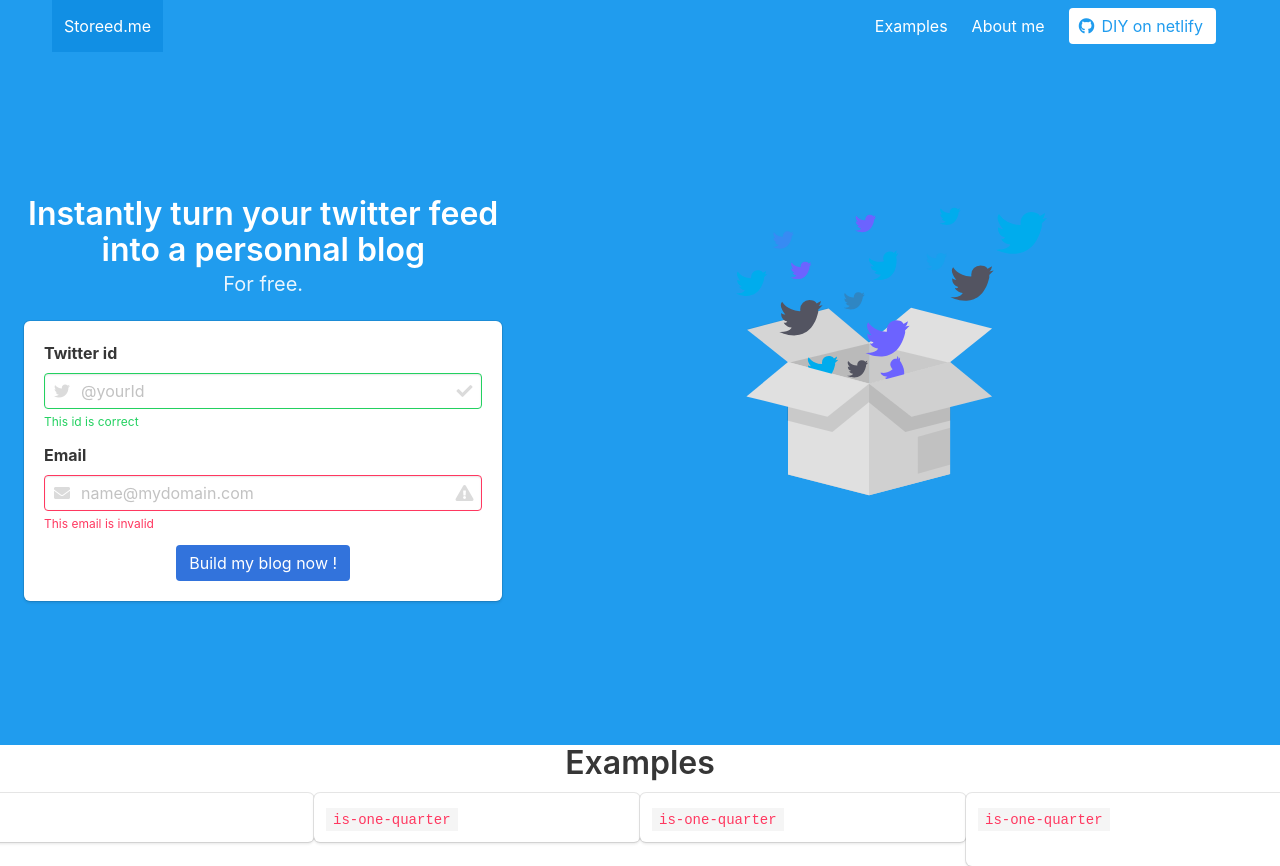
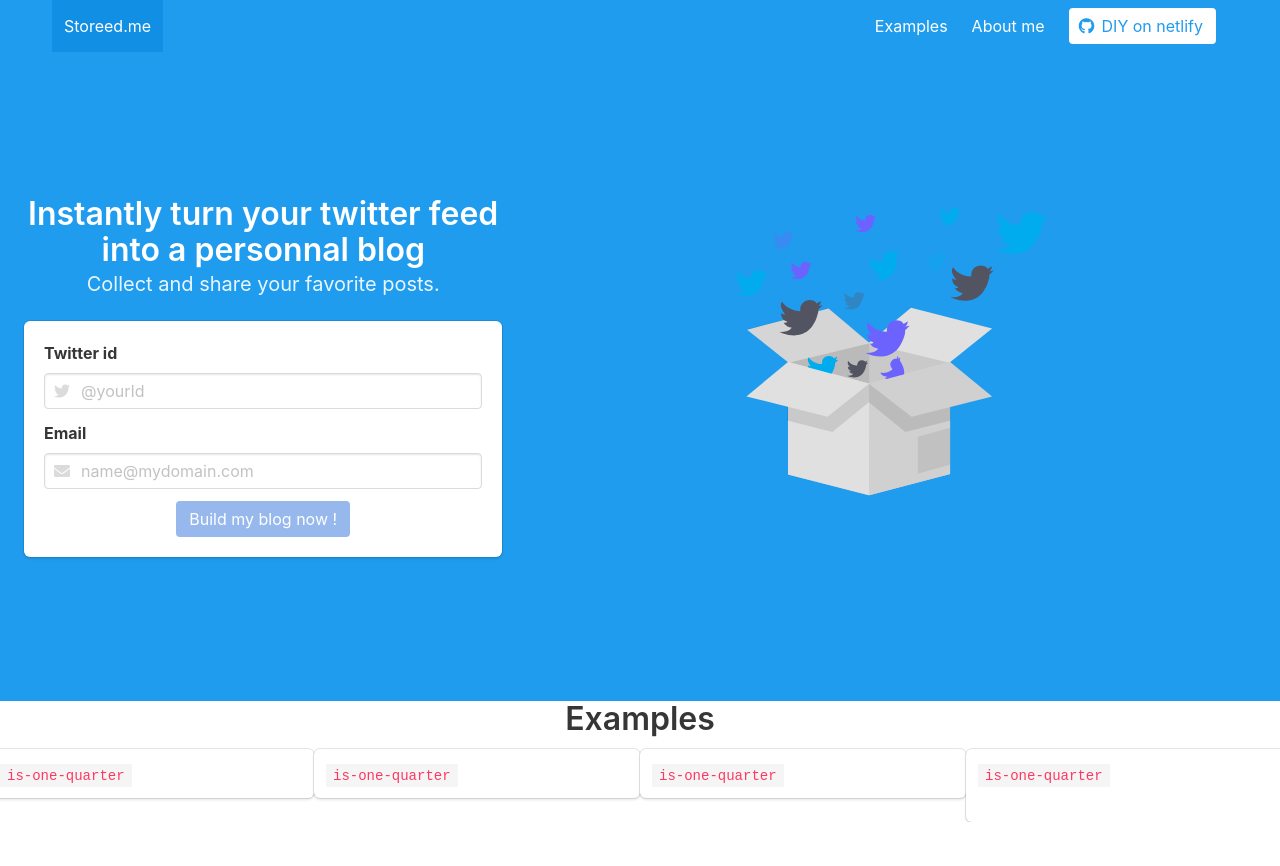
Before and after one commit to Herve07h22/storeed, a Vue app: page / in a window 1280 px wide. After the commit the page ends 822 px from the top, so only its background shows below. Built offline with nearby package versions, Linux system fonts and the light colour scheme.

Commit message:
connected to aws lambda

```diff
--- a/src/components/Home.vue
+++ b/src/components/Home.vue
@@ -43,40 +43,50 @@
           Instantly turn your twitter feed into a personnal blog
           </p>
           <p class="subtitle has-text-centered">
-            For free.
+            Collect and share your favorite posts.
           </p>
           <div class="box">
             <div class="field">
               <label class="label">Twitter id</label>
               <div class="control has-icons-left has-icons-right">
-                <input class="input is-success" type="text" placeholder="@yourId" v-model="twitterId">
+                <input class="input" :class="{ 'is-success': isValidTwitterId, 'is-danger': !isValidTwitterId && twitterId}" type="text" placeholder="@yourId" v-model="twitterId">
                 <span class="icon is-small is-left">
                   <i class="fab fa-twitter"></i>
                 </span>
-                <span class="icon is-small is-right">
-                  <i class="fas fa-check"></i>
+                <span v-if="twitterId" class="icon is-small is-right">
+                  <i v-if="isValidTwitterId" class="fas fa-check"></i>
+                  <i v-else class="fas fa-exclamation-triangle"></i>
                 </span>
               </div>
-              <p class="help is-success">This id is correct</p>
+              <div v-if="twitterId">
+                <p v-if="isValidTwitterId" class="help is-success">This twitter id is correct</p>
+                <p v-else class="help is-danger">The twitter id should look like @something</p>
+              </div>
             </div>
             <div class="field">
               <label class="label">Email</label>
               <div class="control has-icons-left has-icons-right">
-                <input class="input is-danger" type="email" placeholder="name@mydomain.com" v-model="twitterId" >
+                <input class="input" :class="{ 'is-success': isValidMail, 'is-danger': !isValidMail && mail }" type="email" placeholder="name@mydomain.com" v-model="mail" >
                 <span class="icon is-small is-left">
                   <i class="fas fa-envelope"></i>
                 </span>
-                <span class="icon is-small is-right">
-                  <i class="fas fa-exclamation-triangle"></i>
+                <span v-if="mail" class="icon is-small is-right">
+                  <i v-if="isValidMail" class="fas fa-check"></i>
+                  <i v-else class="fas fa-exclamation-triangle"></i>
                 </span>
               </div>
-              <p class="help is-danger">This email is invalid</p>
+              <div v-if="mail">
+                <p v-if="isValidMail" class="help is-success">This email looks good</p>
+                <p v-else class="help is-danger">The mail should look like something@domaine.com</p>
+              </div>
             </div>
           <div class="field">
             <div class="control has-text-centered">
-              <button class="button is-link">Build my blog now !</button>
+              <button v-if="!launched" class="button is-link" @click="buildSite" :disabled="!isValidMail || !isValidTwitterId">Build my blog now !</button>
+              <button v-else class="button is-link is-loading">We are building your blog</button>
             </div>
           </div>
+          <p v-if="message">{{message}}</p>
           </div>
         </div>
         <div class="column is-2 is-hidden-mobile">
@@ -98,7 +108,7 @@
     <h1 class="title has-text-centered">Examples</h1>
   <div class="columns">
     <div class="column is-one-quarter box">
-      <vue-simple-spinner hidden=true :line-size="12" message="Loading posts"></vue-simple-spinner>
+      <code>is-one-quarter</code>
     </div>
     <div class="column is-one-quarter box">
       <code>is-one-quarter</code>
@@ -116,16 +126,54 @@
 </template>
 
 <script>
-import VueSimpleSpinner from '@/components/Spinner.vue'
+import axios from "axios";
 
 export default {
   name: 'Home',
   components : {
-    VueSimpleSpinner
   },
   data () {
     return {
-      msg: 'Welcome to Your Vue.js App'
+      twitterId: "",
+      mail : "",
+      launched : false,
+      message : ""
+    }
+  },
+  computed: {
+    isValidMail() {
+      return this.validEmail(this.mail)
+    },
+    isValidTwitterId() {
+      return this.validTwitter(this.twitterId)
+    }
+  },
+  methods : {
+    validEmail(email) {
+      var re = /^(([^<>()\[\]\\.,;:\s@"]+(\.[^<>()\[\]\\.,;:\s@"]+)*)|(".+"))@((\[[0-9]{1,3}\.[0-9]{1,3}\.[0-9]{1,3}\.[0-9]{1,3}\])|(([a-zA-Z\-0-9]+\.)+[a-zA-Z]{2,}))$/;
+      return re.test(email);
+    },
+    validTwitter(twitter) {
+      var re = /^@(\w){1,15}$/ ;
+      return re.test(twitter);
+    },
+    buildSite() {
+      this.message = ""
+      this.launched=true
+      axios
+        .post(`https://yptcbavuv9.execute-api.eu-west-3.amazonaws.com/api/new`, {
+          twitter_id: this.twitterId.slice(1),
+          mail: this.mail
+        })
+        .then(response => {
+          // this.message = response.data;
+          this.message = `It gonna take 2 or 3 minutes. As soon as it is live, we send you an e-mail to ${this.mail}`
+          this.launched=false
+        })
+        .catch(e => {
+          this.message = "Ooh.. Something went wrong. Pease check you twitter id.";
+          this.launched=false;
+        });
     }
   }
 }
```
